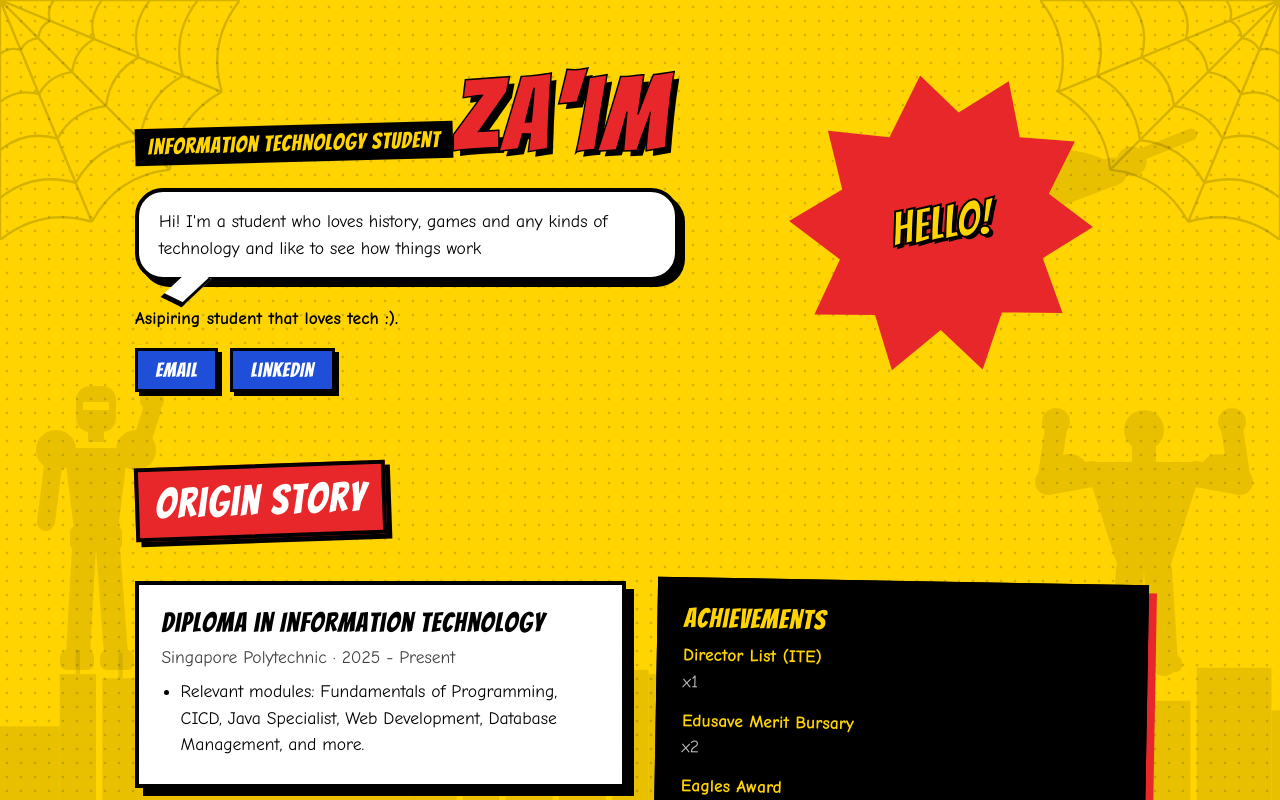
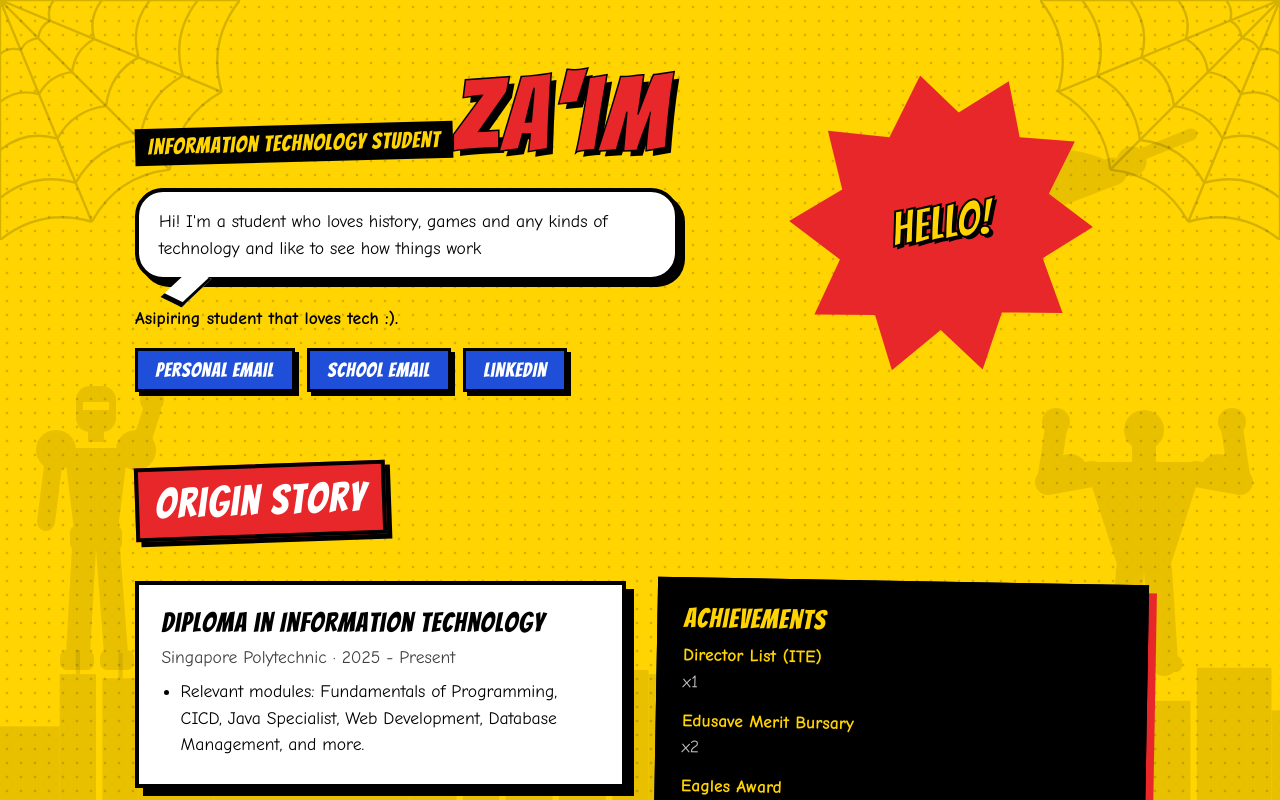
Before and after one commit to zaim860/ZaimPortfolio, a Next.js app: page / in a window 1280 px wide. Shown: the top 800 px of the page. Built offline with nearby package versions, Linux system fonts and the light colour scheme.

Commit message:
Add another Email

```diff
--- a/data/portfolio.ts
+++ b/data/portfolio.ts
@@ -11,7 +11,8 @@ export const profile = {
     "Hi! I'm a student who loves history, games and any kinds of technology and like to see how things work",
   avatar: "", // e.g. "/me.jpg" (put the file in /public). Leave "" to show a comic burst instead.
   links: [
-    { label: "Email", href: "mailto:zaimfadzly@gmail.com" },
+    { label: "Personal Email", href: "mailto:zaimfadzly@gmail.com" },
+    { label: "School Email", href: "mailto:ZAFBYAHYA02.25@ichat.sp.edu.sg" },
     //{ label: "GitHub", href: "https://github.com/yourname" },
     { label: "LinkedIn", href: "https://www.linkedin.com/in/zaimfadzly/" },
   ] as Link[],
```
